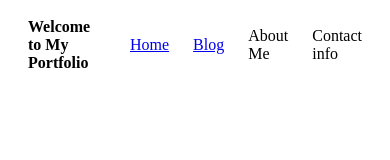
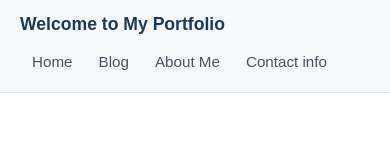
Before and after one commit to shabi-2-2/Github_practical_test, a plain HTML site: page index.html in a window 390 px wide. Drawn offline with Linux system fonts and the light colour scheme.

Commit message:
Refactor navbar styles and improve responsive design in style.css

```diff
--- a/style.css
+++ b/style.css
@@ -1,23 +1,61 @@
+* {
+  box-sizing: border-box;
+}
+
+body {
+  margin: 0;
+  font-family: Arial, sans-serif;
+  color: #1f2937;
+}
+
 .navbar {
-
   display: flex;
   align-items: center;
   justify-content: space-between;
   gap: 24px;
-  padding: 10px 20px;
+  padding: 14px 32px;
+  background: #f8fafc;
+  border-bottom: 1px solid #e2e8f0;
 }
 
 .title p {
   margin: 0;
-  font-weight: bold;
+  color: #1e3a5f;
+  font-size: 1.1rem;
+  font-weight: 700;
 }
 
 .nav-links {
   display: flex;
   align-items: center;
-  gap: 24px;
+  gap: 8px;
 }
 
+.nav-links a,
 .nav-links p {
   margin: 0;
+  padding: 8px 12px;
+  border-radius: 6px;
+  color: #475569;
+  font-size: 0.95rem;
+  text-decoration: none;
 }
+
+.nav-links a:hover {
+  background: #e8eef5;
+  color: #1e3a5f;
+}
+
+@media (max-width: 600px) {
+  .navbar {
+    align-items: flex-start;
+    flex-direction: column;
+    gap: 10px;
+    padding: 14px 20px;
+  }
+
+  .nav-links {
+    flex-wrap: wrap;
+    gap: 2px;
+  }
+}
```
